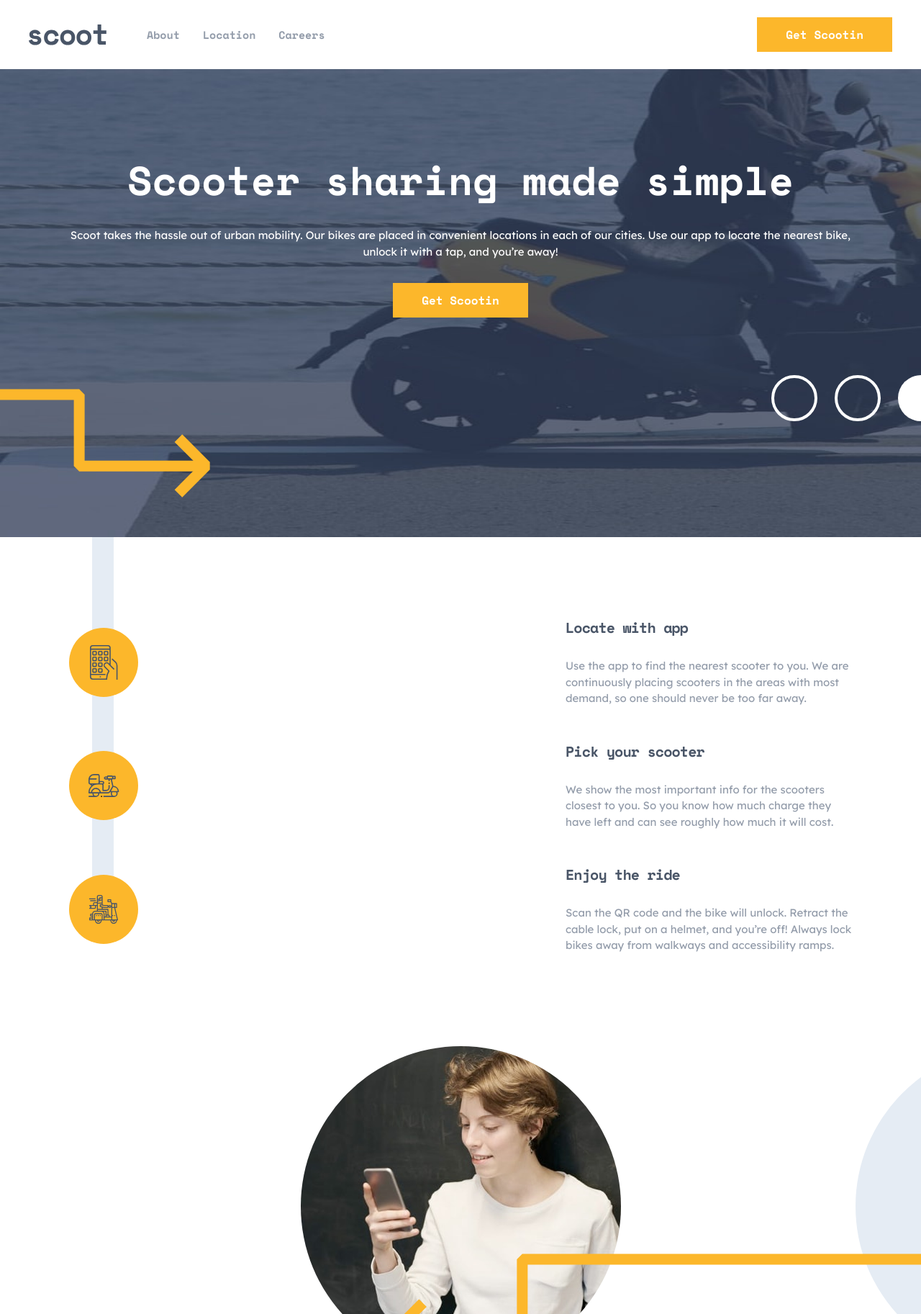
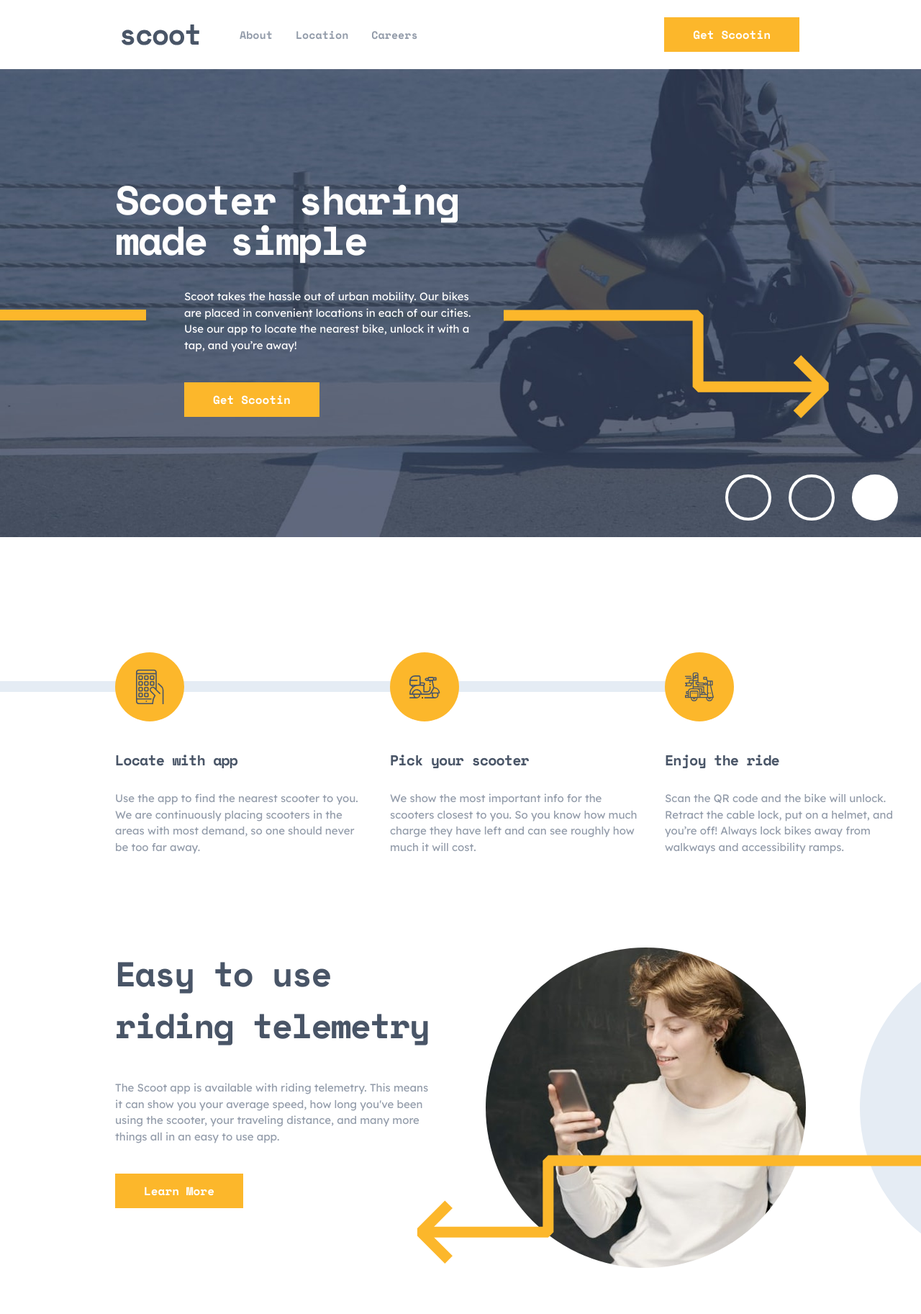
Before and after one commit to nikanoza/scoot-app, a React (Vite) app: page / in a window 1280 px wide. Shown: the top 1825 px of the page at 72% size. Built offline with nearby package versions, Linux system fonts and the light colour scheme.

Commit message:
style: make home page desktop responsive

```diff
--- a/src/components/home/Action.tsx
+++ b/src/components/home/Action.tsx
@@ -6,13 +6,13 @@ type PropsType = {
 
 const Action: React.FC<PropsType> = ({ icon, title, description }) => {
   return (
-    <div className="w-full flex flex-col md:justify-between md:flex-row items-center gap-6 md:gap-20">
+    <div className="w-full flex flex-col md:justify-between md:flex-row xl:flex-col items-center xl:items-start gap-6 md:gap-20 xl:gap-0 xl:w-fit">
       {icon}
-      <div className="md:w-[398px]">
+      <div className="md:w-[398px] xl:mt-10 xl:w-fit">
         <h3 className="mono font-bold text-xl text-semi-gray tracking-[-0.893px] text-center md:text-left">
           {title}
         </h3>
-        <p className="lexend font-normal text-[15px] text-opacity-gray text-center md:text-left md:mt-7">
+        <p className="lexend font-normal text-[15px] text-opacity-gray text-center md:text-left md:mt-7 xl:w-[350px]">
           {description}
         </p>
       </div>
--- a/src/components/home/Actions.tsx
+++ b/src/components/home/Actions.tsx
@@ -24,9 +24,10 @@ const actions = [
 
 const Actions = () => {
   return (
-    <div className="w-full px-8 md:px-24 pt-28 relative">
-      <div className="hidden md:block w-[30px] h-[512px] bg-light-gray absolute z-10 -mt-28 ml-8"></div>
-      <ul className="w-full flex flex-col gap-12 relative z-20">
+    <div className="w-full px-8 md:px-24 pt-28 xl:pt-40 xl:px-40 relative">
+      <div className="hidden md:block w-[30px] h-[512px] bg-light-gray absolute z-10 -mt-28 ml-8 xl:hidden"></div>
+      <div className="hidden w-[974px] h-[15px] bg-light-gray absolute z-10 mt-10 left-0 xl:block"></div>
+      <ul className="w-full flex flex-col xl:flex-row gap-12 xl:gap-8 relative z-20">
         {actions.map((action) => (
           <Action key={action.title} {...action} />
         ))}
--- a/src/components/home/Banner.tsx
+++ b/src/components/home/Banner.tsx
@@ -2,16 +2,16 @@ import { RightArrow } from "../../svg";
 
 const Banner = () => {
   return (
-    <div className="w-full h-[650px] home-hero-mobile md:home-hero-tablet flex flex-col items-center px-8 md:px-24">
-      <h2 className="mono font-bold text-white text-[40px] md:text-[56px] mt-28 text-center">
+    <div className="w-full h-[650px] home-hero-mobile md:home-hero-tablet xl:home-hero-desktop flex flex-col items-center xl:items-start px-8 md:px-24 xl:px-40">
+      <h2 className="mono font-bold text-white text-[40px] md:text-[56px] mt-28 xl:mt-[153px] text-center xl:text-left xl:w-[500px] xl:tracking-[-2.5px] xl:leading-none">
         Scooter sharing made simple
       </h2>
-      <p className="lexend font-normal text-[15px] text-white mt-5 md:mt-6 text-center">
+      <p className="lexend font-normal text-[15px] text-white mt-5 md:mt-6 xl:mt-10 xl:ml-24 text-center xl:text-left xl:w-[405px]">
         Scoot takes the hassle out of urban mobility. Our bikes are placed in
         convenient locations in each of our cities. Use our app to locate the
         nearest bike, unlock it with a tap, and you’re away!
       </p>
-      <button className="px-10 py-3 bg-yellow mono font-bold text-base text-white border-none mt-9 md:mt-8">
+      <button className="px-10 py-3 bg-yellow mono font-bold text-base text-white border-none mt-9 md:mt-8 xl:mt-10 xl:ml-24">
         Get Scootin
       </button>
       <div className="hidden md:flex items-center gap-6 mt-20 ml-auto translate-x-32">
@@ -19,7 +19,8 @@ const Banner = () => {
         <div className="w-16 h-16 border-4 rounded-full border-white"></div>
         <div className="w-16 h-16 rounded-full bg-white"></div>
       </div>
-      <RightArrow className="absolute top-[540px] -left-80 md:-left-40" />
+      <RightArrow className="absolute top-[540px] -left-80 md:-left-40 xl:top-[430px] xl:left-[700px]" />
+      <div className="hidden xl:block top-[430px] left-0 absolute w-[203px] h-[15px] bg-yellow"></div>
     </div>
   );
 };
--- a/src/components/home/Infos.tsx
+++ b/src/components/home/Infos.tsx
@@ -4,16 +4,16 @@ import { LeftDownwardArrow, RightArrow } from "../../svg";
 
 const Infos = () => {
   return (
-    <section className="mt-32 flex flex-col w-full px-8 md:px-24 gap-[120px]">
-      <div className="w-full relative">
-        <div className="absolute top-40 md:top-72 -right-[420px] md:-right-[100px] z-20">
+    <section className="mt-32 flex flex-col w-full px-8 md:px-24 xl:px-40 gap-[120px] xl:gap-40">
+      <div className="w-full relative xl:flex xl:flex-row-reverse xl:justify-between">
+        <div className="absolute top-40 md:top-72 -right-[420px] md:-right-[100px] xl:-right-[200px] z-20">
           <LeftDownwardArrow />
         </div>
-        <div className="hidden md:block w-[445px] h-[445px] rounded-full bg-light-gray absolute top-0 -right-[450px] z-10"></div>
+        <div className="hidden md:block w-[445px] h-[445px] rounded-full bg-light-gray absolute top-0 -right-[450px] xl:-right-[520px] z-10"></div>
         <img
           src={Telemetry}
           alt="telemetry"
-          className="rounded-full mb-14 md:mx-auto"
+          className="rounded-full mb-14 md:mx-auto xl:mx-0"
         />
         <Info
           title="Easy to use riding telemetry"
@@ -21,15 +21,15 @@ const Infos = () => {
           button="Learn More"
         />
       </div>
-      <div className="w-full relative">
+      <div className="w-full relative xl:flex xl:justify-between">
         <div className="absolute top-0 -left-[200px]">
           <RightArrow />
         </div>
-        <div className="hidden md:block w-[445px] h-[445px] rounded-full bg-light-gray absolute top-0 -left-[450px] z-10"></div>
+        <div className="hidden md:block w-[445px] h-[445px] rounded-full bg-light-gray absolute top-0 -left-[520px] z-10"></div>
         <img
           src={NearYou}
           alt="telemetry"
-          className="rounded-full mb-14 md:mx-auto"
+          className="rounded-full mb-14 md:mx-auto xl:mx-0"
         />
         <Info
           title="Coming to a city near you"
@@ -37,15 +37,15 @@ const Infos = () => {
           button="Learn More"
         />
       </div>
-      <div className="w-full relative">
-        <div className="absolute top-0 -right-[550px] md:-right-[400px]">
+      <div className="w-full relative xl:flex xl:flex-row-reverse xl:justify-between">
+        <div className="absolute top-0 -right-[550px] md:-right-[400px] xl:-right-[520px] xl:top-24 z-20">
           <LeftDownwardArrow />
         </div>
-        <div className="hidden md:block w-[445px] h-[445px] rounded-full bg-light-gray absolute top-0 -right-[450px] z-10"></div>
+        <div className="hidden md:block w-[445px] h-[445px] rounded-full bg-light-gray absolute top-0 -right-[450px] xl:-right-[520px] z-10"></div>
         <img
           src={Payments}
           alt="telemetry"
-          className="rounded-full mb-14 md:mx-auto"
+          className="rounded-full mb-14 md:mx-auto xl:mx-0"
         />
         <Info
           title="Zero hassle payments"
--- a/src/components/shared/Info.tsx
+++ b/src/components/shared/Info.tsx
@@ -6,14 +6,14 @@ type PropsType = {
 
 const Info: React.FC<PropsType> = ({ title, description, button }) => {
   return (
-    <div className="w-full flex flex-col gap-8 md:gap-10">
-      <h3 className="mono md:w-[457px] mx-auto text-semi-gray text-[32px] md:text-[48px] tracking-[-1.429px] md:tracking-[-2.143px] font-bold text-center">
+    <div className="w-full flex flex-col gap-8 md:gap-10 xl:max-w-[445px]">
+      <h3 className="mono md:w-[457px] mx-auto text-semi-gray text-[32px] md:text-[48px] tracking-[-1.429px] md:tracking-[-2.143px] font-bold text-center xl:text-left">
         {title}
       </h3>
-      <p className="lexend font-normal text-[15px] text-opacity-gray text-center">
+      <p className="lexend font-normal text-[15px] text-opacity-gray text-center xl:text-left">
         {description}
       </p>
-      <button className="px-10 w-fit mx-auto py-3 bg-yellow mono font-bold text-base text-white border-none">
+      <button className="px-10 w-fit mx-auto xl:ml-0 py-3 bg-yellow mono font-bold text-base text-white border-none">
         {button}
       </button>
     </div>
--- a/src/index.css
+++ b/src/index.css
@@ -32,6 +32,10 @@ body {
     background-image: url(./assets/images/home-hero-tablet.jpg);
     background-size: 100% 100%;
   }
+  .home-hero-desktop {
+    background-image: url(./assets/images/home-hero-desktop.jpg);
+    background-size: 100% 100%;
+  }
   .about-hero-mobile {
     background-image: url(./assets/images/about-hero-mobile.jpg);
     background-size: 100% 100%;
--- a/src/layouts/Header.tsx
+++ b/src/layouts/Header.tsx
@@ -9,7 +9,7 @@ type PropsType = {
 
 const Header: React.FC<PropsType> = ({ showMenu, setShowMenu }) => {
   return (
-    <header className="w-full h-16 md:h-24 bg-white flex px-8 md:px-10 items-center relative z-20">
+    <header className="w-full h-16 md:h-24 bg-white flex px-8 md:px-10 xl:px-[169px] items-center relative z-20">
       {showMenu && <MobileMenu setShowMenu={setShowMenu} />}
       {showMenu ? (
         <Close onClick={() => setShowMenu(false)} />
```
